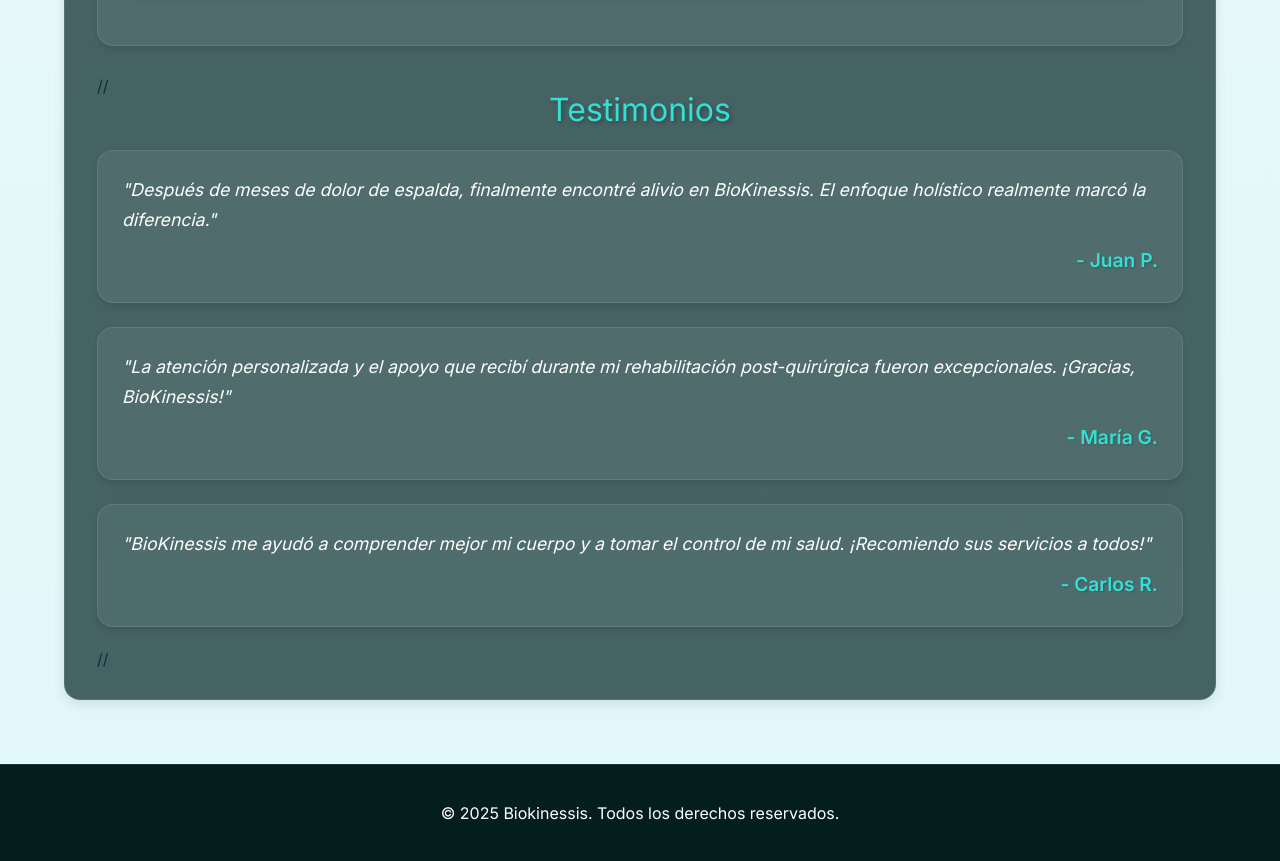
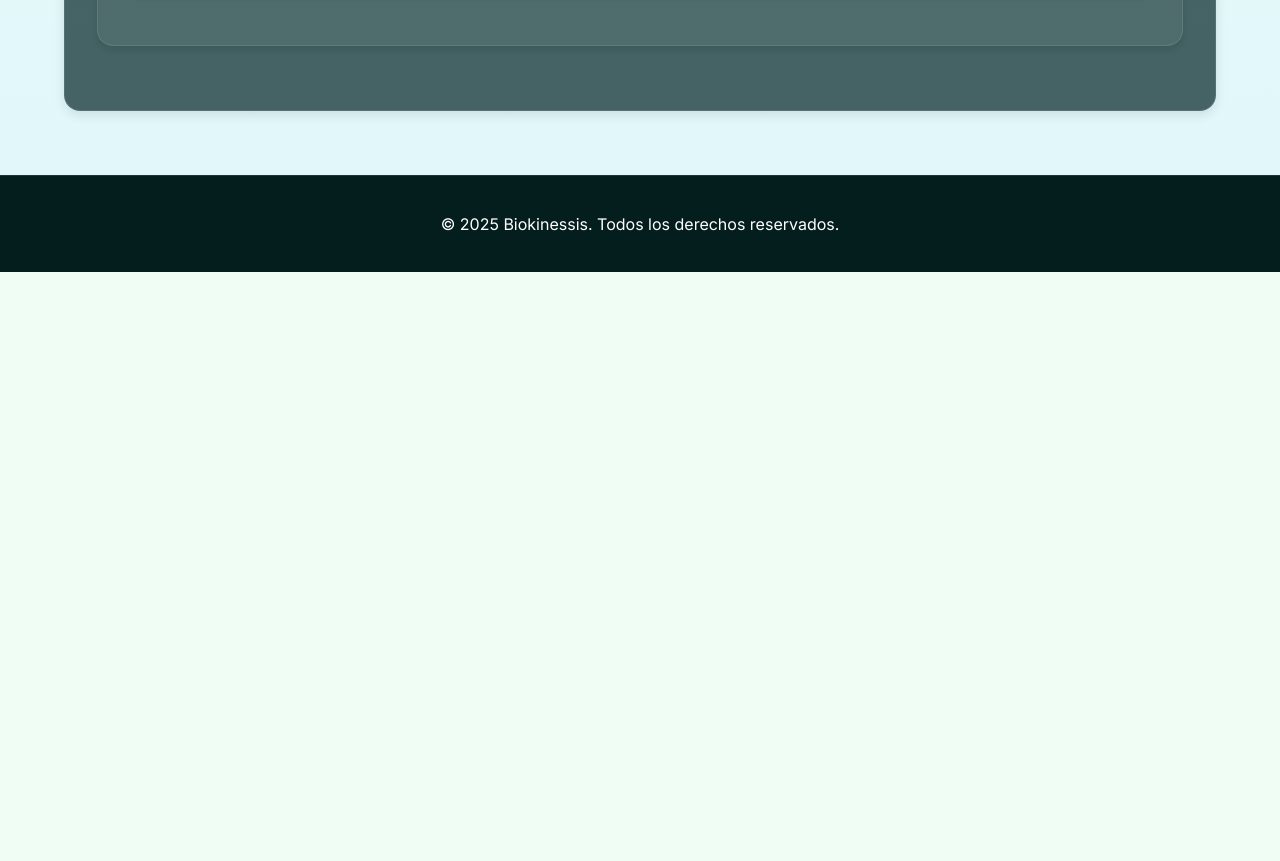
Before and after one commit to Elpeep27/Elpeep27.github.io, a plain HTML site: page index.html in a window 1280 px wide. Shown: the part 1557-2418 px from the top of the page. After the commit the page ends 1829 px from the top, so only its background shows below. Drawn offline with nearby package versions, Linux system fonts and the light colour scheme.

Commit message:
elimine codigo

```diff
--- a/index.html
+++ b/index.html
@@ -81,24 +81,7 @@
             </p>
         </section>
 
-       // <section>
-            <h2 class="section-title">Testimonios</h2>
-            <div class="testimonial-card">
-                <p>"Después de meses de dolor de espalda, finalmente encontré alivio en BioKinessis. El enfoque holístico realmente
-                    marcó la diferencia."</p>
-                <h4>- Juan P.</h4>
-            </div>
-            <div class="testimonial-card">
-                <p>"La atención personalizada y el apoyo que recibí durante mi rehabilitación post-quirúrgica fueron
-                    excepcionales. ¡Gracias, BioKinessis!"</p>
-                <h4>- María G.</h4>
-            </div>
-            <div class="testimonial-card">
-                <p>"BioKinessis me ayudó a comprender mejor mi cuerpo y a tomar el control de mi salud. ¡Recomiendo sus servicios
-                    a todos!"</p>
-                <h4>- Carlos R.</h4>
-            </div>
-        </section>//
+
     </main>
     <footer class="text-center">
         © 2025 Biokinessis. Todos los derechos reservados.
```
